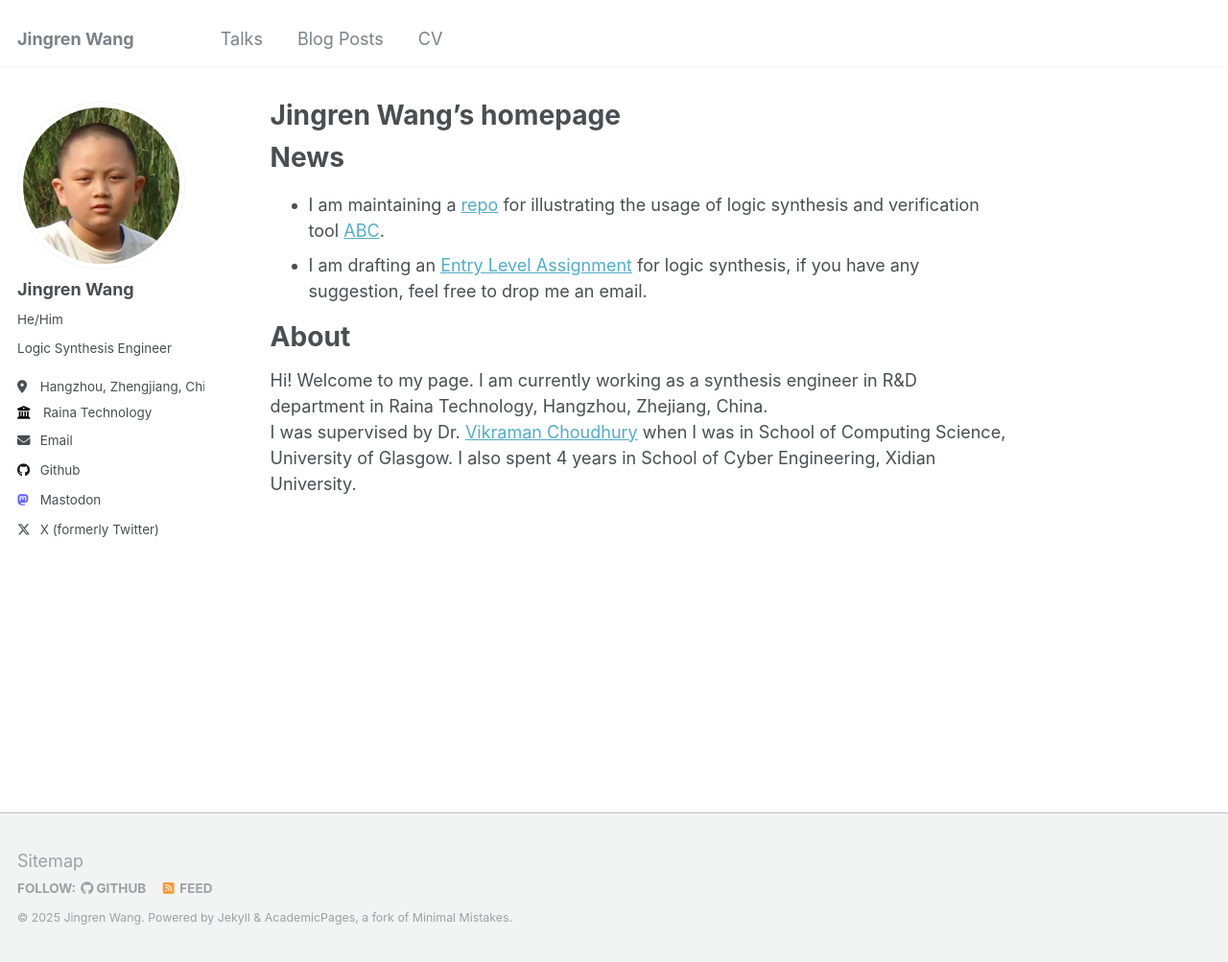
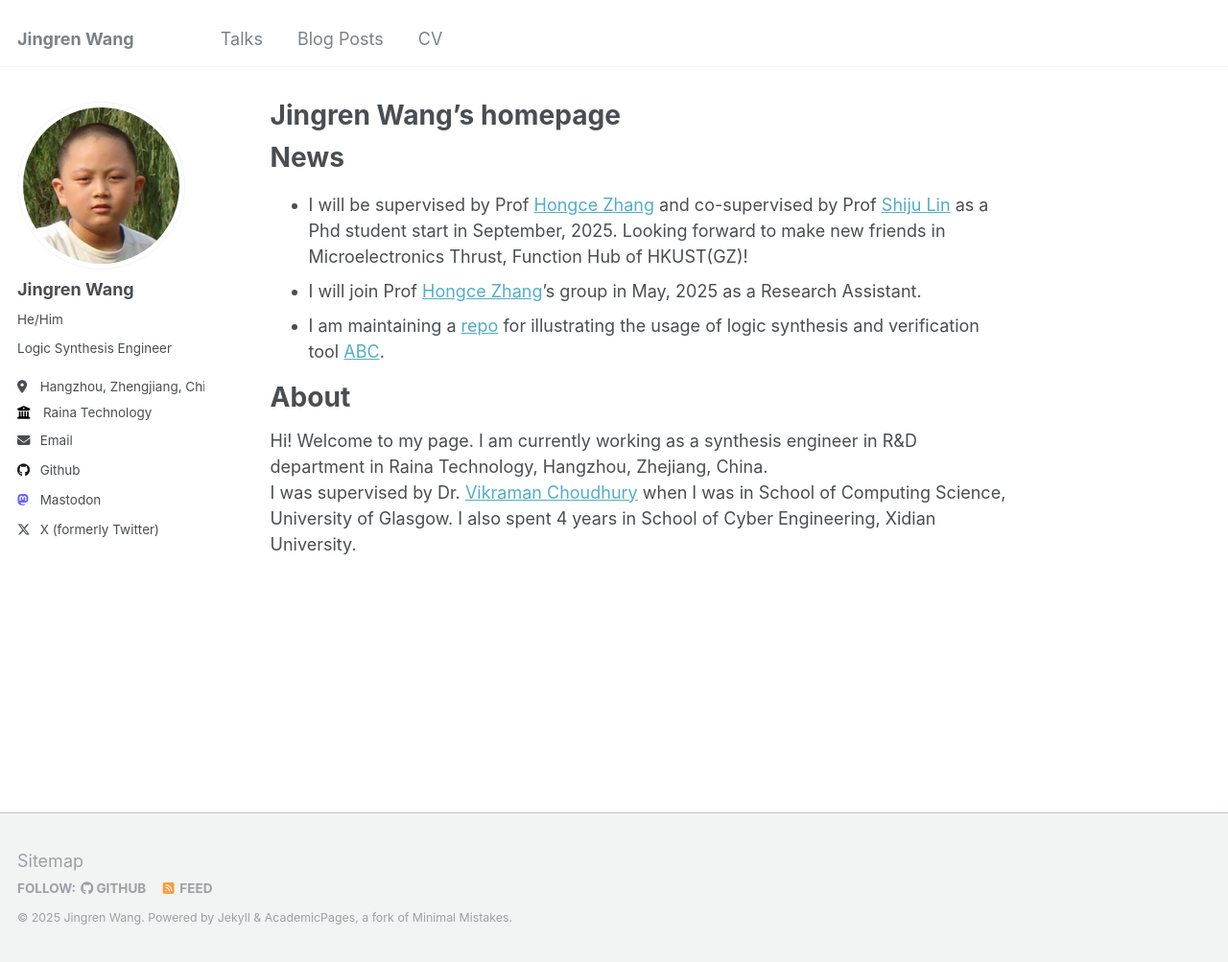
Before and after one commit to wjrforcyber/wjrforcyber.github.io, a Jekyll site: the page built from _pages/about.md, in a window 1280 px wide and 1003 px high. Shown: the whole window at 96% size. Built offline with Jekyll 4.4.1, drawn with Linux system fonts in a browser that asks for light colours.

Commit message:
Update
Signed-off-by: wjrforcyber <wjrforcyber@163.com>

```diff
--- a/_pages/about.md
+++ b/_pages/about.md
@@ -9,8 +9,9 @@ redirect_from:
 
 News
 ======
+- I will be supervised by Prof [Hongce Zhang](http://hongcezh.people.ust.hk) and co-supervised by Prof [Shiju Lin](https://shijulin.github.io) as a Phd student start in September, 2025. Looking forward to make new friends in Microelectronics Thrust, Function Hub of HKUST(GZ)!
+- I will join Prof [Hongce Zhang](http://hongcezh.people.ust.hk)'s group in May, 2025 as a Research Assistant.
 - I am maintaining a [repo](https://github.com/wjrforcyber/ABCPaperCheck) for illustrating the usage of logic synthesis and verification tool [ABC](https://github.com/berkeley-abc/abc).
-- I am drafting an [Entry Level Assignment](https://nbulsi.github.io/html/Assignment/A4LSO.pdf) for logic synthesis, if you have any suggestion, feel free to drop me an email.
 
 About
 ======
```
